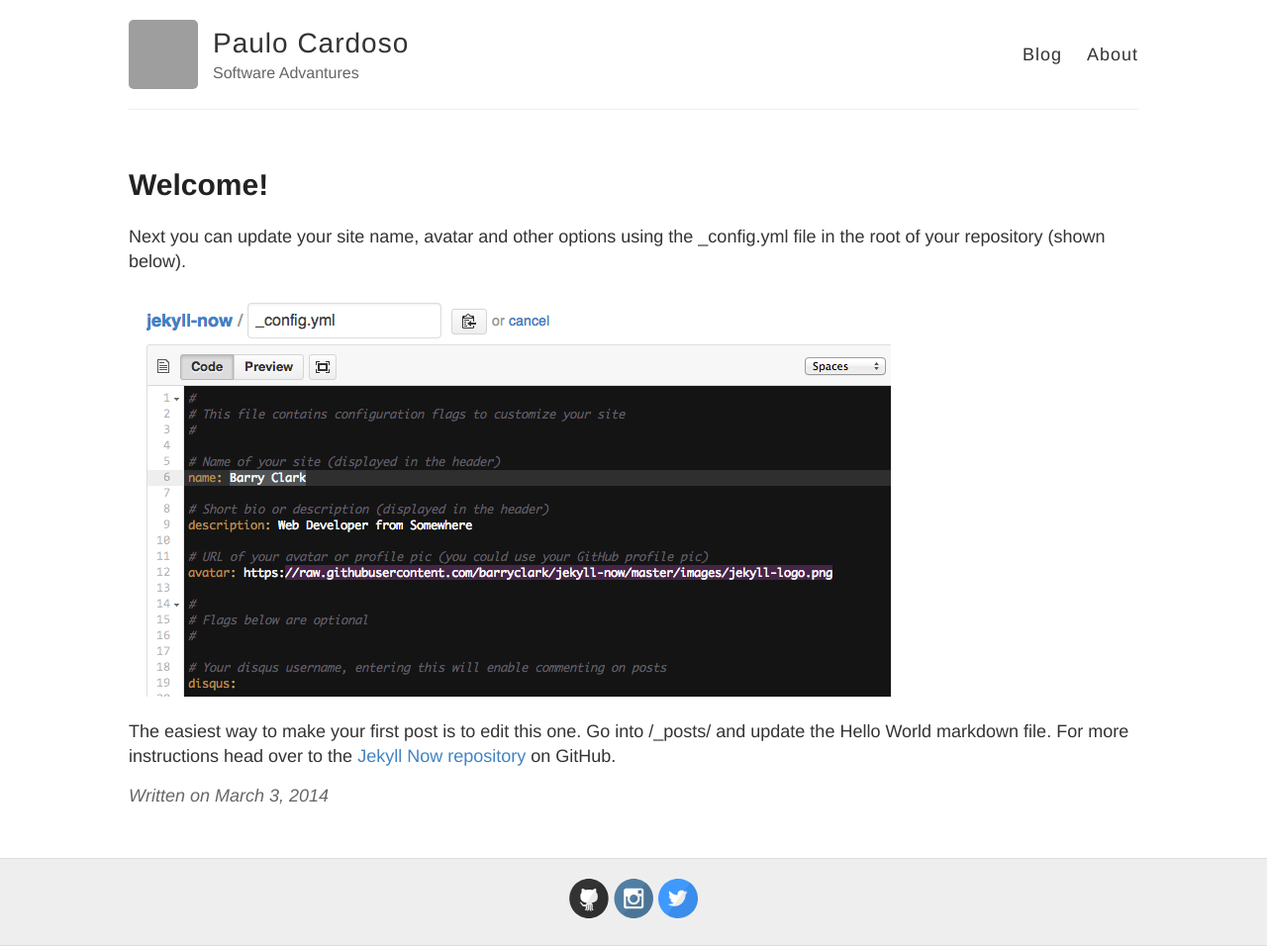
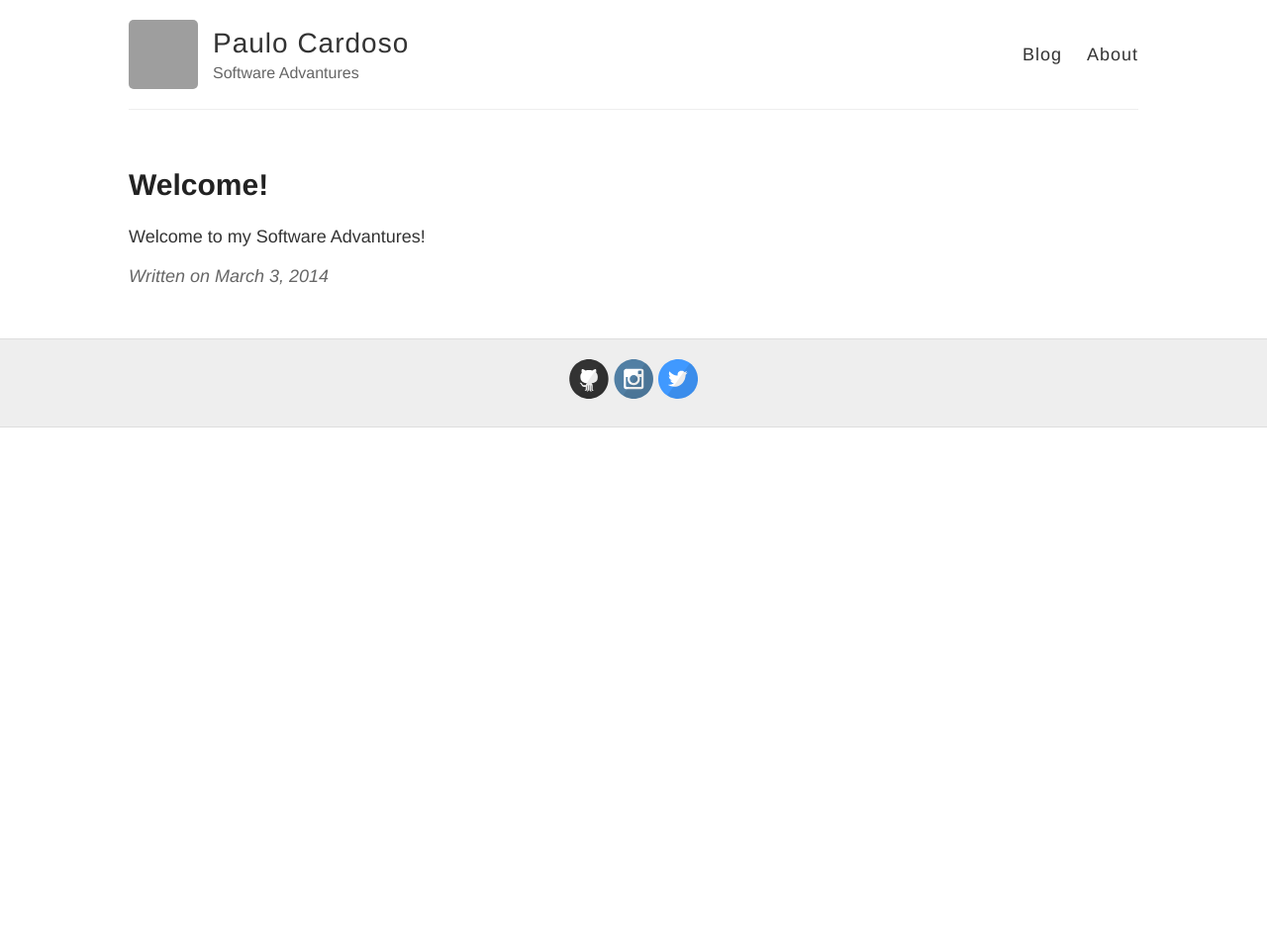
Before and after one commit to paulocardoso/paulocardoso.github.io, a Jekyll site: the page built from _posts/2014-3-3-Hello-World.md, in a window 1280 px wide. Shown: the whole page at 99% size. Built offline with Jekyll 4.4.1, drawn with Linux system fonts in a browser that asks for light colours; after the commit the page ends 900 px from its top, so only the background shows below that; grey boxes are pictures that could not be loaded.

```diff
--- a/_posts/2014-3-3-Hello-World.md
+++ b/_posts/2014-3-3-Hello-World.md
@@ -3,8 +3,4 @@
 title: Welcome!
 ---
 
-Next you can update your site name, avatar and other options using the _config.yml file in the root of your repository (shown below).
-
-![_config.yml]({{ site.baseurl }}/images/config.png)
-
-The easiest way to make your first post is to edit this one. Go into /_posts/ and update the Hello World markdown file. For more instructions head over to the [Jekyll Now repository](https://github.com/barryclark/jekyll-now) on GitHub.
+Welcome to my Software Advantures!
```
